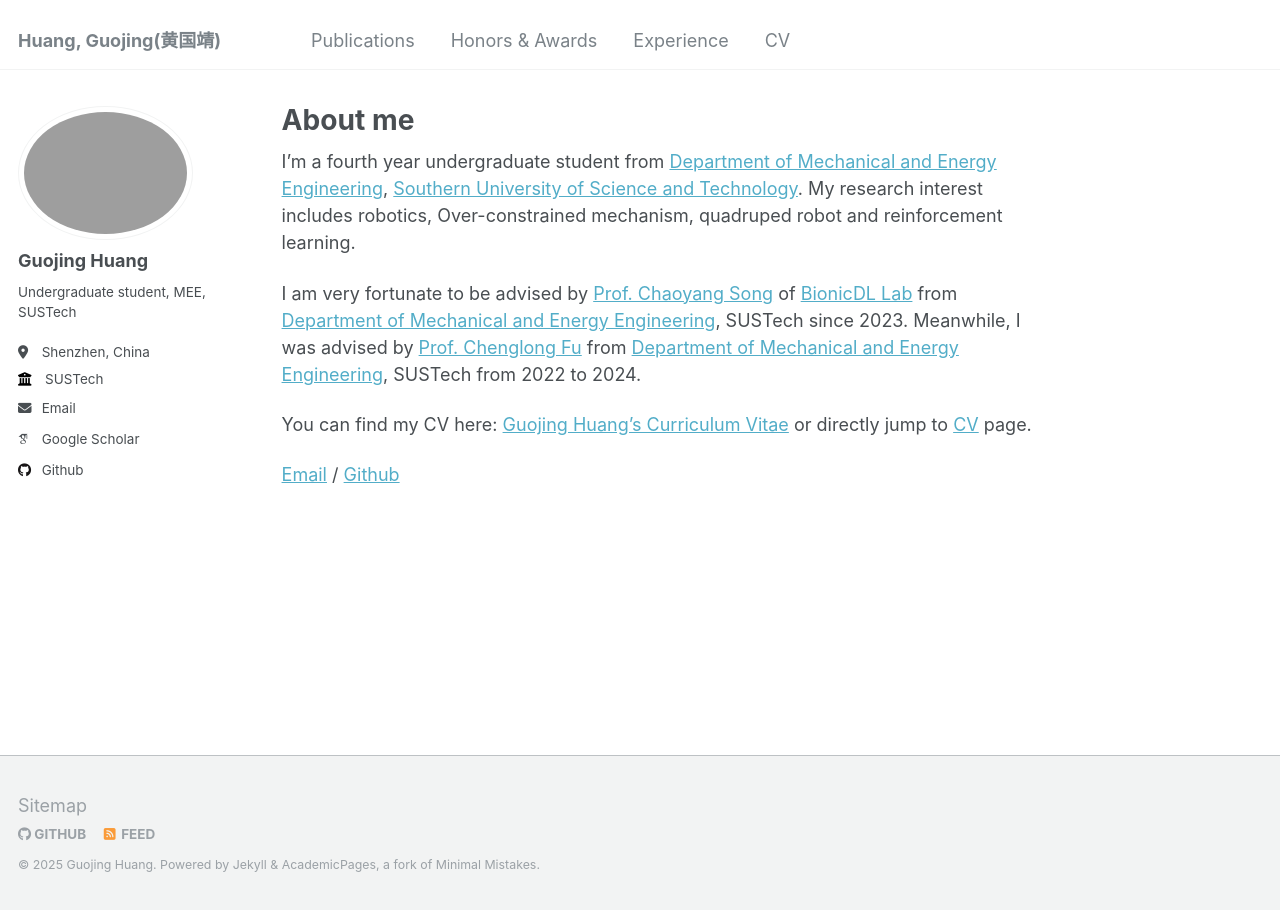
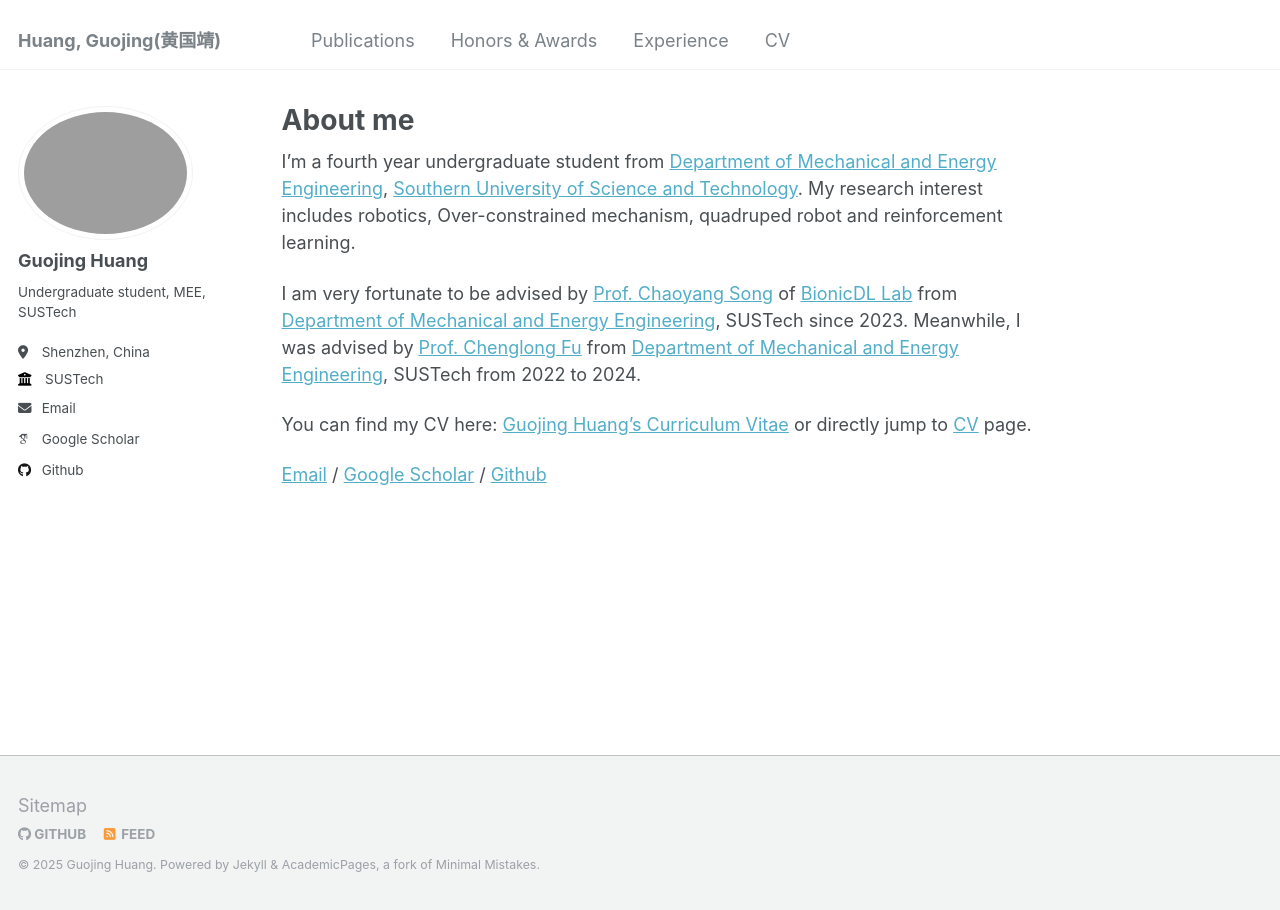
Before and after one commit to Acheng0211/acheng0211.github.io, a Jekyll site: the page built from _pages/about.md, in a window 1280 px wide. Built offline with Jekyll 4.4.1, drawn with Linux system fonts in a browser that asks for light colours; some web fonts are replaced.

Commit message:
update: about

```diff
--- a/_pages/about.md
+++ b/_pages/about.md
@@ -13,5 +13,5 @@ I am very fortunate to be advised by [Prof. Chaoyang Song](https://www.sustech.e
 
 You can find my CV here: [Guojing Huang's Curriculum Vitae](../files/CV-Guojing Huang.pdf) or directly jump to <a href="/cv/">CV</a> page.
 
-[Email](mailto:12111820@mail.sustech.edu.cn) / [Github](https://github.com/Acheng0211)
+[Email](mailto:12111820@mail.sustech.edu.cn) / [Google Scholar](https://scholar.google.com/citations?user=P5l6DJgAAAAJ&hl=en) / [Github](https://github.com/Acheng0211)
 <!-- / [Wechat](../images/wechat.jpg)  -->
```
